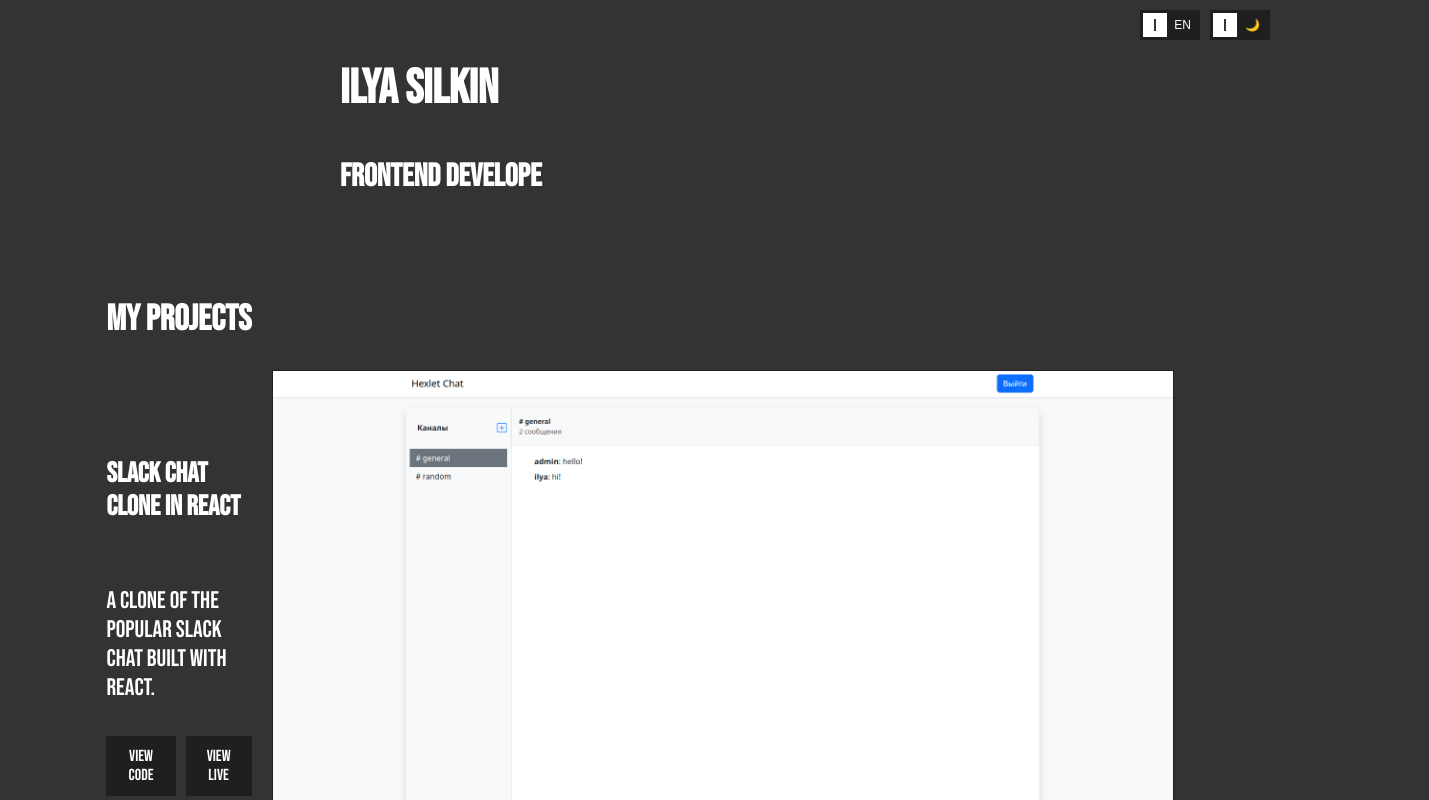
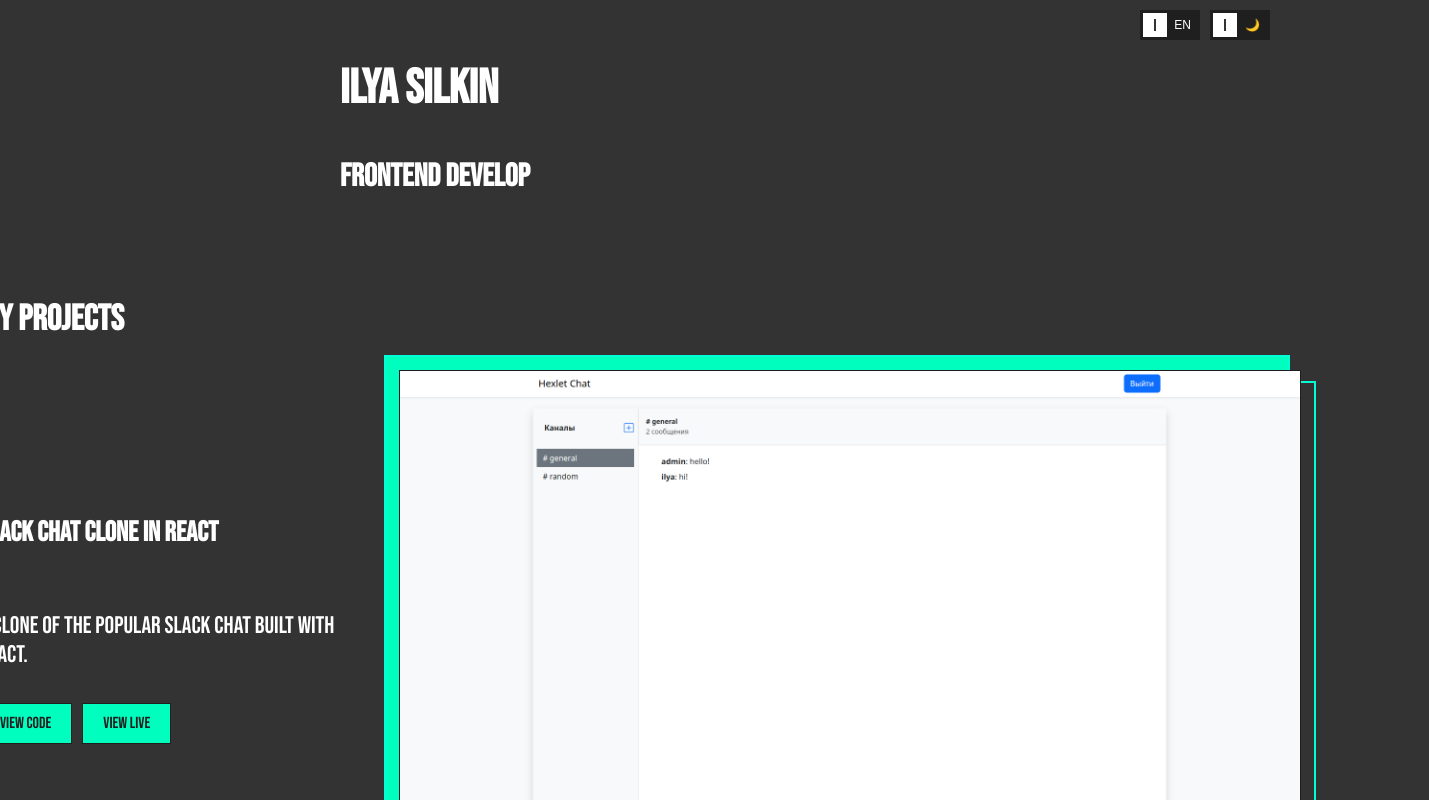
Before and after one commit to ilyasilkin27/ilya-silkin-portfolio, a React (Create React App) app: page / in a window 1280 px wide. Shown: the top 800 px of the page, 1429 px wide, since content can reach past the window. Built offline with nearby package versions, Linux system fonts and the light colour scheme.

Commit message:
update design

```diff
--- a/src/components/Projects.tsx
+++ b/src/components/Projects.tsx
@@ -54,7 +54,9 @@ const Projects: React.FC = () => {
                                 )}
                             </div>
                         </div>
-                        <img src={project.img} alt={project.alt} className="project-img" />
+                        <div className="wrap-image">
+                            <img src={project.img} alt={project.alt} className="project-img" />
+                        </div>
                     </div>
                 ))}
             </div>
--- a/src/styles/main.css
+++ b/src/styles/main.css
@@ -67,11 +67,49 @@ body.light {
     gap: 10px;
 }
 
+.project-info p {
+    width: 400px;
+}
+
 .project-img {
     width: 900px;
     height: auto;
     border: 1px solid #1f1f1f;
 }
+
+.wrap-image {
+  position: relative;
+  &::before,
+  &::after {
+    content: "";
+    width: 100%;
+    height: 100%;
+    position: absolute;
+    z-index: -1;
+    border: 2px solid rgb(0, 255, 213);
+    transition: all .25s ease-out;
+  }
+  &::before {
+    background-color: rgb(0, 255, 191);
+    top: -15px;
+    left: -15px;
+  }
+  &::after {
+    bottom: -15px;
+    right: -15px;
+  }
+  &:hover {
+    &::before {
+      top: 15px;
+      left: 15px;
+    }
+    &::after {
+      bottom: 15px;
+      right: 15px;
+    }
+  }
+}
+
 
 .btns {
     display: flex;
@@ -79,8 +117,8 @@ body.light {
 }
 
 .viewCode, .demo {
-    background-color: #1f1f1f;
-    color: #fff;
+    background-color: rgb(0, 255, 191);
+    color: #1f1f1f;
     border: 1px solid #1f1f1f;
     padding: 10px 20px;
     cursor: pointer;
@@ -90,8 +128,8 @@ body.light {
 }
 
 .viewCode:hover, .demo:hover {
-    background-color: #fff;
-    color: #1f1f1f;
+    background-color: #1f1f1f;
+    color: rgb(0, 255, 191);
 }
 
 ::-webkit-scrollbar {
```
